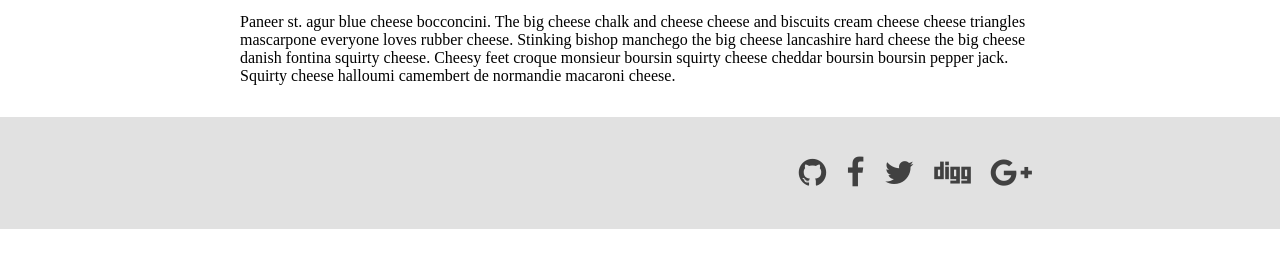
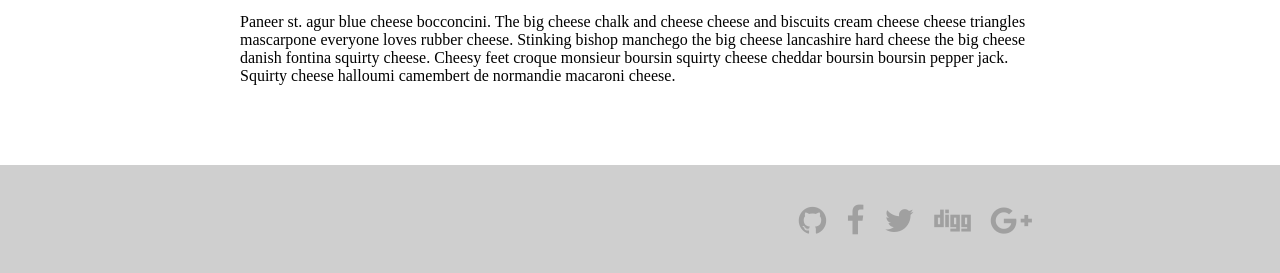
Before and after one commit to fsarachu/responsive-images, a website: page 2 - Responsive Blog Part 2/index.html in a window 1280 px wide. Shown: the part 1364-1637 px from the top of the page. Before the commit the page ends 1593 px from the top, so only its background shows below. Drawn offline with Linux system fonts and the light colour scheme.

Commit message:
Update footer colors

```diff
--- a/2 - Responsive Blog Part 2/css/main.css
+++ b/2 - Responsive Blog Part 2/css/main.css
@@ -39,9 +39,9 @@ img {
 
 footer {
   width: 100%;
-  margin: 2em 0 0;
-  padding: 2em 0;
-  background: #e1e1e1;
+  margin: 5em 0 0;
+  padding: 2em 0 3em;
+  background: #cfcfcf;
 }
 
 .social-buttons {
@@ -52,7 +52,7 @@ footer {
 
 .social-buttons a {
   text-decoration: none;
-  color: #414141;
+  color: #a0a0a0;
   display: inline-block;
   margin: 0;
   padding: 8px;
```
